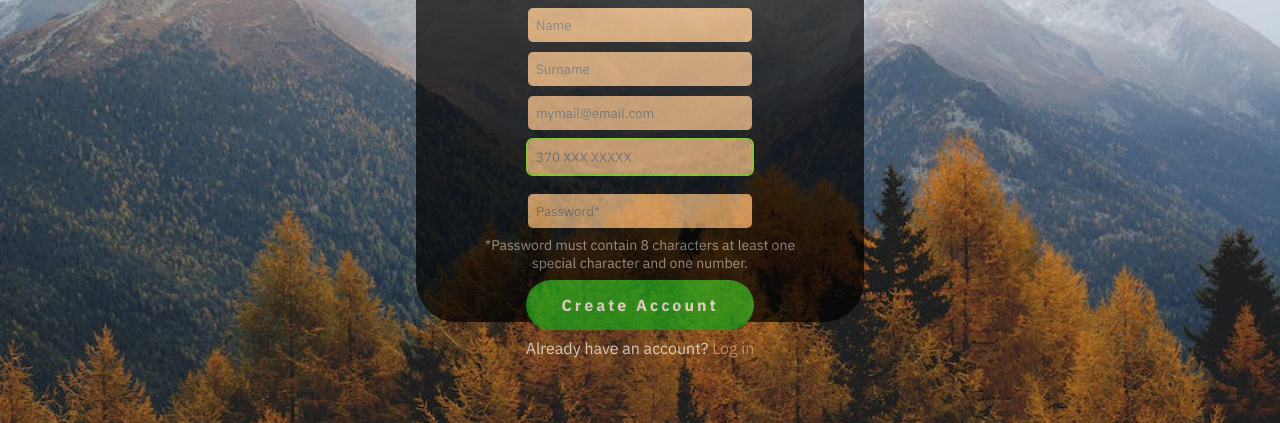
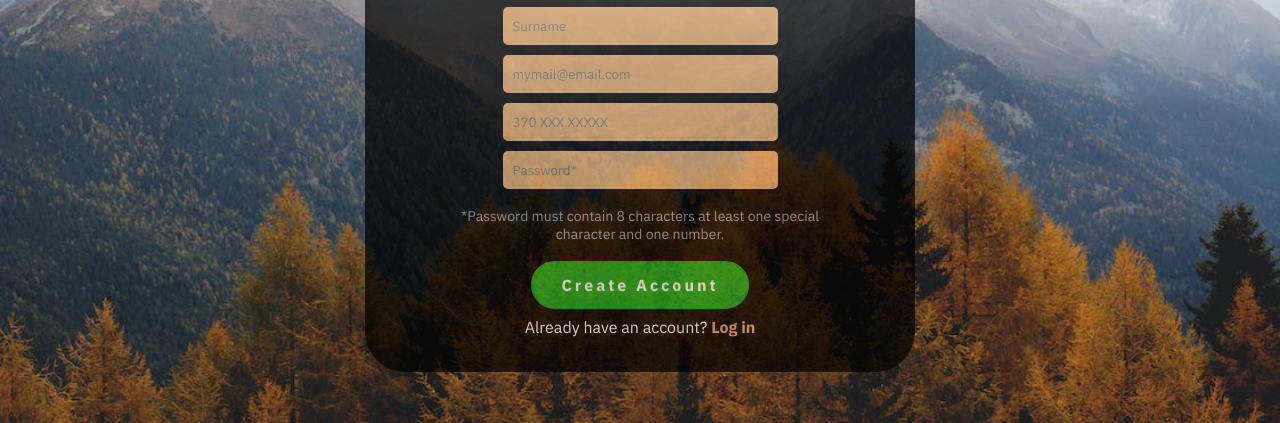
Before and after one commit to MartaZare/Sign-Up-Form, a plain HTML site: page index.html in a window 1280 px wide. Shown: the part 318-741 px from the top of the page. Drawn offline with Linux system fonts and the light colour scheme; a web font is replaced by a local one.

Commit message:
Final changes

```diff
--- a/index.html
+++ b/index.html
@@ -19,7 +19,6 @@
     <title>Sign-Up-Form</title>
   </head>
   <body>
-    <header></header>
     <main>
       <div class="container">
         <h1>Sign up now!</h1>
@@ -27,54 +26,64 @@
 
         <form action="#" method="get">
           <div class="group">
-            <input type="text" name="name" id="" placeholder="Name" required />
+            <input
+              type="text"
+              name="name"
+              id="name"
+              placeholder="Name"
+              required
+            />
           </div>
+
           <div class="group">
             <input
               type="text"
               name="surname"
-              id=""
+              id="surname"
               placeholder="Surname"
               required
             />
           </div>
+
           <div class="group">
             <input
               type="email"
               name="email"
-              id=""
+              id="email"
               placeholder="mymail@email.com"
               required
             />
           </div>
+
           <div class="group">
             <input
               type="tel"
               name="phone"
-              id=""
+              id="phone"
               placeholder="370 XXX XXXXX"
               pattern="370[0-9]{5}[0-9]{3}"
             />
           </div>
-          <div class="group"></div>
+
           <div class="group">
             <input
               type="password"
               name="password"
-              id=""
+              id="password"
               minlength="8"
               pattern="(?=.*\d)(?=.*[\W_]).{8,}"
               placeholder="Password*"
               required
             />
           </div>
+          <p class="password-msg">
+            *Password must contain 8 characters at least one special character
+            and one number.
+          </p>
+          <button type="submit">Create Account</button>
         </form>
-        <p class="password-msg">
-          *Password must contain 8 characters at least one special character and
-          one number.
-        </p>
+
         <div class="submitForm">
-          <button type="submit">Create Account</button>
           <p>Already have an account? <a href="#">Log in</a></p>
         </div>
       </div>
--- a/style.css
+++ b/style.css
@@ -8,19 +8,12 @@
   font-family: "IBM Plex Sans", sans-serif;
 }
 
-input {
-  border: none;
-  background: #e5ab6d;
-  border-radius: 5px;
-}
-
-input:valid {
-  outline: 2px solid #9ce41f;
-}
-
 body {
+  width: 100%;
+  height: 100%;
   background-image: url(background.jpeg);
-  background-size: 100%;
+  background-position: center;
+  background-size: cover;
   display: flex;
   flex-direction: column;
   align-items: center;
@@ -41,8 +34,8 @@ main {
   justify-content: center;
   align-items: center;
   background-color: black;
-  height: 60%;
-  width: 35%;
+  height: 580px;
+  width: 550px;
   opacity: 0.7;
   border-radius: 40px;
   color: white;
@@ -57,6 +50,67 @@ main {
 .container h2 {
   margin-bottom: 30px;
   font-weight: 300;
+}
+
+form {
+  display: flex;
+  flex-direction: column;
+  justify-content: center;
+  align-items: center;
+  width: 100%;
+  gap: 10px;
+}
+
+.group {
+  width: 50%;
+}
+
+input {
+  background: #e5ab6d;
+  border: solid 2px #e5ab6d;
+  border-radius: 5px;
+  width: 100%;
+  padding: 8px;
+}
+
+.password-msg {
+  margin: 8px;
+  font-size: 14px;
+  width: 70%;
+  text-align: center;
+  color: rgb(161, 160, 160);
+}
+
+button {
+  justify-self: center;
+  background-color: #14a519;
+  border: solid 2px #14a519;
+  border-radius: 40px;
+  color: white;
+  padding: 12px 28px;
+  text-align: center;
+  text-decoration: none;
+  display: inline-block;
+  font-size: 16px;
+  font-weight: 700;
+  letter-spacing: 3px;
+}
+
+button:hover {
+  background-color: #c3e1c4;
+  color: #14a519;
+  font-weight: 800;
+}
+
+.submitForm {
+  display: flex;
+  flex-direction: column;
+  margin-top: 8px;
+}
+
+.submitForm a {
+  color: #e5ab6d;
+  font-weight: 700;
 }
 
 .copyright {
@@ -74,56 +128,8 @@ img {
   width: 40px;
 }
 
-form {
-  display: flex;
-  flex-direction: column;
-  justify-content: center;
-  align-items: center;
-  width: 100%;
-  gap: 10px;
+@media (max-width: 650px) {
+  .container {
+    max-width: 450px;
+  }
 }
-
-.group {
-  width: 50%;
-}
-
-input {
-  width: 100%;
-  padding: 8px;
-}
-
-.password-msg {
-  margin: 8px;
-  font-size: 14px;
-  width: 70%;
-  text-align: center;
-  color: rgb(161, 160, 160);
-}
-
-.submitForm a {
-  color: #e5ab6d;
-}
-
-.submitForm p {
-  margin-top: 8px;
-}
-
-.submitForm {
-  display: flex;
-  flex-direction: column;
-}
-
-button {
-  justify-self: center;
-  background-color: #14a519;
-  border: none;
-  border-radius: 40px;
-  color: white;
-  padding: 15px 32px;
-  text-align: center;
-  text-decoration: none;
-  display: inline-block;
-  font-size: 16px;
-  font-weight: 700;
-  letter-spacing: 3px;
-}
```
